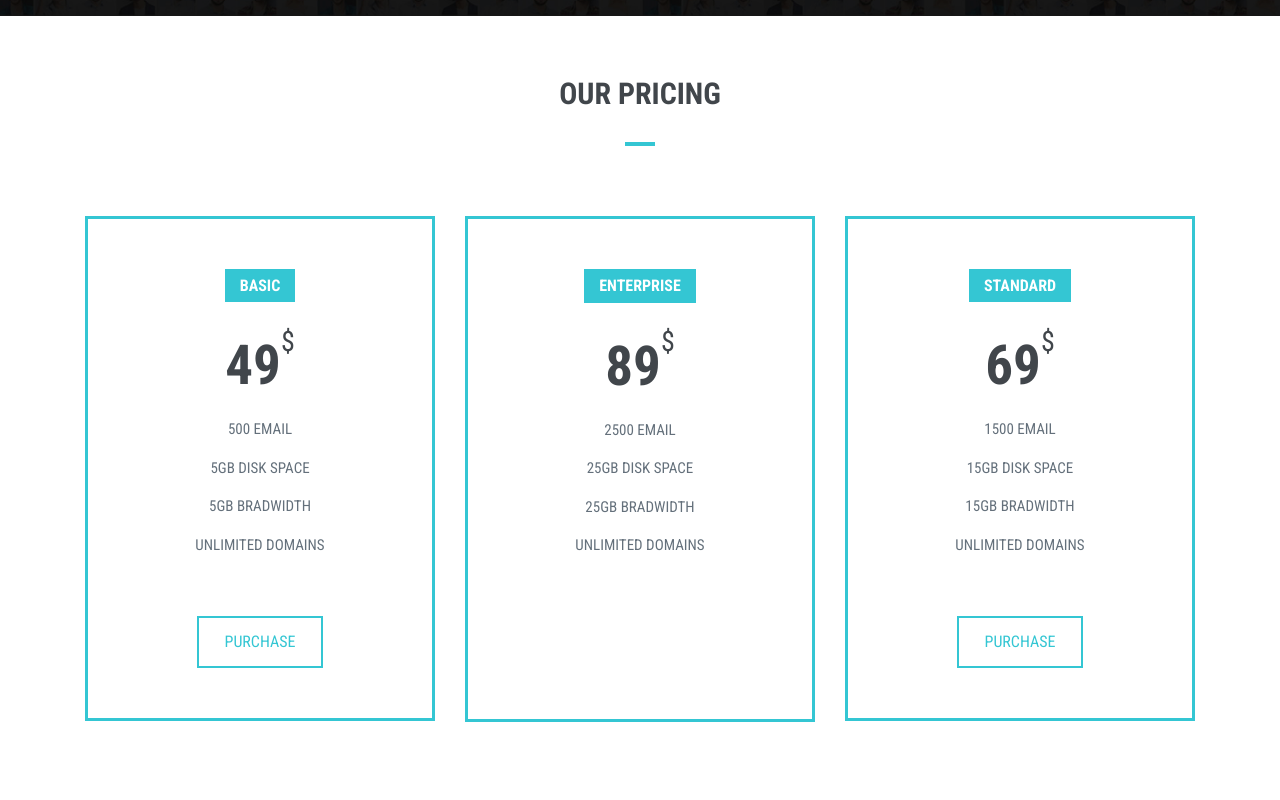
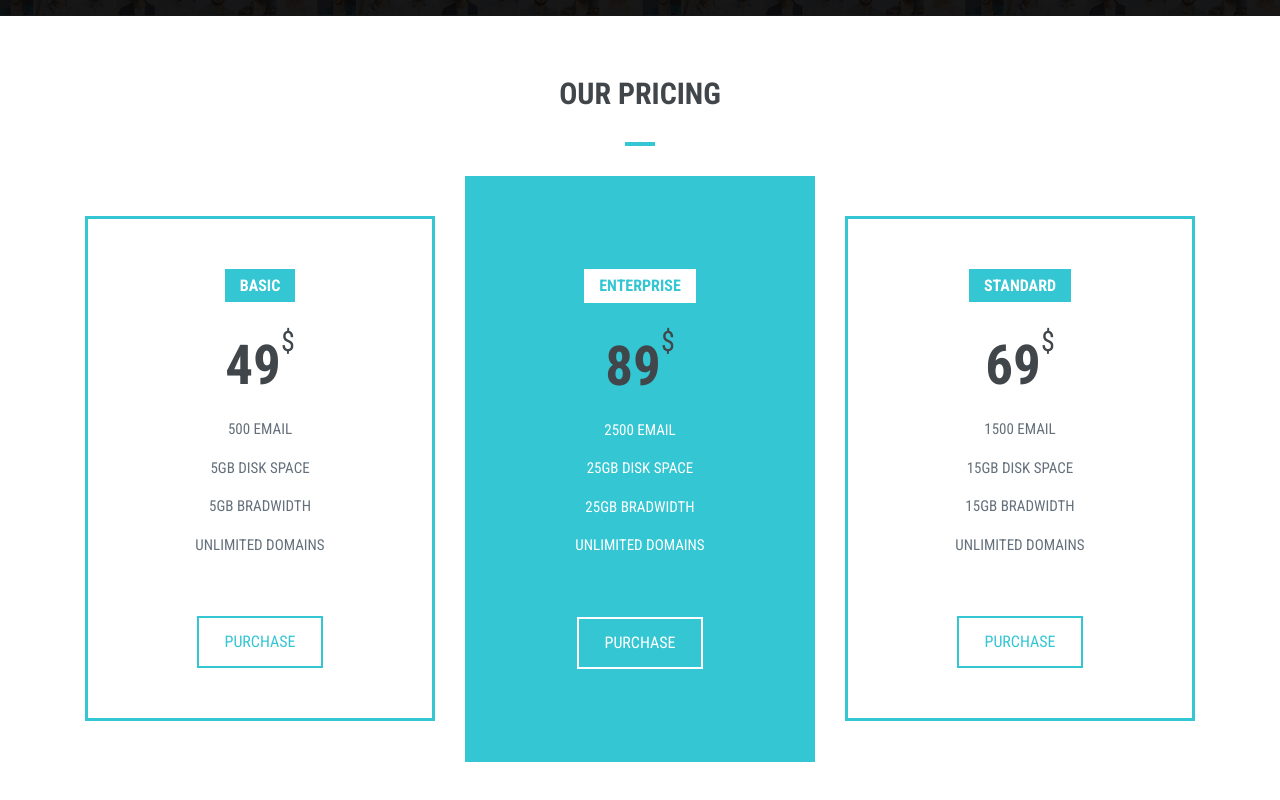
Before and after one commit to fahim25/Vesco-Responsive-Website, a plain HTML site: page index.html in a window 1280 px wide. Shown: the part 4245-5045 px from the top of the page. Drawn offline with Linux system fonts and the light colour scheme.

Commit message:
added css for lg price box, removed padding and margin

```diff
--- a/css/style.css
+++ b/css/style.css
@@ -432,8 +432,19 @@ p {
     text-transform: uppercase;
 }
 
+.pricing-lg{
+    padding: 90px 0;
+    margin: 0;
+    background-color: #34c6d3;
+}
 
-
+.pricing-lg h4{
+    color: #34c6d3;
+    background-color: #fff;
+}
+.pricing-lg .pricing-spc>li>p{
+    color: #fff;
+}
 
 
 
```
